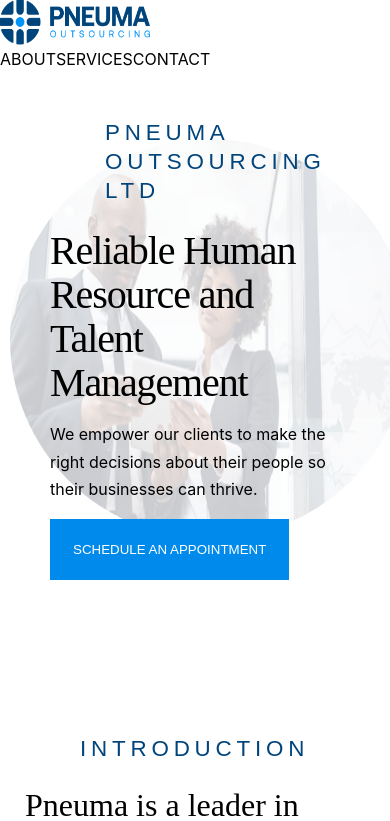
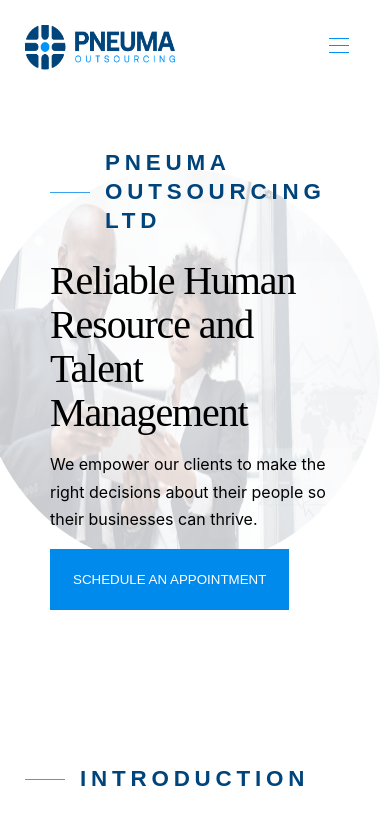
Before and after one commit to kingdanie/pneuma, a Next.js app in the folder pneumaoutsourcing/: page / in a window 390 px wide. Shown: the top 821 px of the page. Built offline with nearby package versions, Linux system fonts and the light colour scheme.

Commit message:
styling for mobile menu, navbar, headers etc

```diff
--- a/pneumaoutsourcing/styles/globals.css
+++ b/pneumaoutsourcing/styles/globals.css
@@ -154,6 +154,31 @@ section {
   max-width: 1040px;
 }
 
+.menu {
+  display: flex;
+  justify-content: space-between;
+  padding: 25px;
+  position: relative;
+}
+
+.menu-links {
+font-weight: 600;
+color: var(--brand-color-dark);
+display: flex;
+    gap: 25px;
+    align-items: center;
+}
+
+
+
+.menu-links a:hover {
+  text-decoration: underline;
+  transform: rotate(180);
+  }
+
+  .active{
+    color: var(--brand-color)
+  }
 .hero-info {
   max-width: 60%
 }
@@ -162,7 +187,7 @@ section {
   .hero-image{
     position: absolute;
     opacity: 0.2;
-    left: 10px;
+    right: 10px;
     z-index: -10;
     top: 70px;
 }
@@ -242,12 +267,12 @@ section {
 .services-card h3 {
   /* color: var(--brand-color-dark); */
   font-family: "metropolis-medium", sans-serif;
+  font-weight: bold;
   background-clip: text;
   -webkit-background-clip: text;
   /* background: linear-gradient(60deg, red, yellow, red, yellow, red); */
-  background: linear-gradient(45deg, #c8e9ff, #0095f9);
-  /* background: radial-gradient( circle farthest-corner at center center, white, #111 ) no-repeat; */
-  -webkit-background-clip: text;
+  /* background: linear-gradient(45deg, #c8e9ff, #0095f9); */
+  background: radial-gradient( circle farthest-corner at center center, #0162b1, #00457c ) no-repeat;  -webkit-background-clip: text;
   -webkit-text-fill-color: transparent;
 }
 
@@ -258,7 +283,8 @@ section {
 
 .contact-section {
   /* background-color: #68c1fcac; */
-  background-image: linear-gradient(45deg, transparent, #68c1fcac);
+  /* background-image: linear-gradient(45deg, transparent, #68c1fcac); */
+  background-image: linear-gradient(146deg, #68c1fc4d, #0162b1e0);
   padding: 50px;
 }
 
@@ -292,6 +318,7 @@ button {
   position: relative;
   padding-left: 55px;
   font-family: "metropolis-medium", sans-serif;
+  font-weight: 600;
   font-size: 1.4rem;
   line-height: 1.286;
   text-transform: uppercase;
@@ -303,7 +330,7 @@ button {
 .subtitle::before {
   content: "";
     display: block;
-    background-color: (0 138 236 / 79%);
+    background-color: rgb(0 138 236 / 79%);
     width: 40px;
     height: 1px;
     position: absolute;
@@ -328,8 +355,417 @@ a {
   box-sizing: border-box;
 }
 
+.s-home {
+  z-index: 501;
+
+  height: 100%;
+  width: 100%;
+  position: relative;
+  -webkit-transform: translateZ(0);
+  -ms-transform: translateZ(0);
+  transform: translateZ(0);
+  -webkit-backface-visibility: hidden;
+  backface-visibility: hidden;
+  -webkit-transition: -webkit-transform 0.7s;
+  transition: transform 0.7s;
+  -webkit-transition-timing-function: cubic-bezier(0.91, 0.01, 0.6, 0.99);
+  transition-timing-function: cubic-bezier(0.91, 0.01, 0.6, 0.99);
+}
+.info-is-visible .s-home {
+  -webkit-transform: translateX(100%);
+  -ms-transform: translateX(100%);
+  transform: translateX(100%);
+}
 
 
+/* ===================================================================
+ * # info - (_site-layout.scss)
+ *
+ * ------------------------------------------------------------------- */
+ .s-info {
+  z-index: 500;
+  position: fixed;
+  top: 0;
+  left: 0;
+  width: 100%;
+  height: 100%;
+  background-color: var(--dark-background-scheme);
+  color: rgba(255, 255, 255, 0.3);
+  padding: 8rem 1rem 9rem;
+  overflow-y: auto;
+  overflow-x: hidden;
+  visibility: hidden;
+  -webkit-transition: visibility 0s 0.7s;
+  transition: visibility 0s 0.7s;
+}
+
+.s-info a {
+  color: #FFFFFF;
+  display: inline-block;
+  border-bottom: 1px solid transparent;
+}
+
+.s-info a:hover,
+.s-info a:focus {
+  border-bottom: 1px solid rgba(255, 255, 255, 0.3);
+}
+
+.s-info h1,
+.s-info h3 {
+  margin-top: 0;
+  color: #FFFFFF;
+}
+
+.s-info h1 {
+  font-size: 3rem;
+  line-height: 1.219;
+  margin-bottom: 4.2rem;
+  position: relative;
+}
+
+.s-info h1::before {
+  display: block;
+  content: "";
+  width: 80px;
+  height: 1px;
+  background-color: rgba(0, 122, 236, 0.725);
+  position: absolute;
+  left: 3px;
+  top: -3.6rem;
+}
+
+.s-info h3 {
+  font-family: "metropolis-regular", sans-serif;
+  font-size: 1.4rem;
+  line-height: 1.286;
+  color: #008aec;
+}
+
+.info-wrapper {
+  min-height: 100%;
+  -webkit-overflow-scrolling: touch;
+  -webkit-transform: translateZ(0);
+  -ms-transform: translateZ(0);
+  transform: translateZ(0);
+  -webkit-backface-visibility: hidden;
+  backface-visibility: hidden;
+  -webkit-transform: translateX(100%);
+  -ms-transform: translateX(100%);
+  transform: translateX(100%);
+  -webkit-transition: transform 0.7s cubic-bezier(0.86, 0.01, 0.77, 0.78);
+  transition: transform 0.7s cubic-bezier(0.86, 0.01, 0.77, 0.78);
+}
+
+.info-contact {
+  padding-top: 3rem;
+  color: #FFFFFF;
+}
+
+.info-block {
+  margin-bottom: 4.5rem;
+}
+
+.info-social {
+  list-style: none;
+  font-size: 1.5rem;
+  margin: 0;
+  padding: 0;
+}
+
+.info-social:after {
+  content: "";
+  display: table;
+  clear: both;
+}
+
+.info-social li {
+  padding: .6rem 1.2rem .6rem 0;
+  line-height: 3rem;
+  width: 50%;
+  float: left;
+}
+
+.info-social a {
+  color: #FFFFFF;
+  border: none !important;
+}
+
+.info-social i {
+  font-size: 2.4rem;
+  width: 3.6rem;
+  float: left;
+  position: relative;
+  top: .3rem;
+}
+
+.info-social span {
+  display: inline-block;
+  border-bottom: 1px solid transparent;
+  -webkit-transition: all 0.3s ease-in-out;
+  transition: all 0.3s ease-in-out;
+}
+
+.info-social a:hover span,
+.info-social:focus span {
+  border-bottom: 1px solid rgba(255, 255, 255, 0.3);
+}
+
+.info-is-visible .s-info {
+  visibility: visible;
+  -webkit-transition: visibility 0s 0s;
+  transition: visibility 0s 0s;
+}
+
+.info-is-visible .info-wrapper {
+  -webkit-transform: translateX(0);
+  -ms-transform: translateX(0);
+  transform: translateX(0);
+  -webkit-transition: transform 0.5s cubic-bezier(0.82, 0.01, 0.77, 0.78);
+  transition: transform 0.5s cubic-bezier(0.82, 0.01, 0.77, 0.78);
+}
+
+
+/* -------------------------------------------------------------------
+ * ## info toggle  - (_site-layout.scss)
+ * ------------------------------------------------------------------- */
+ .info-toggle {
+  z-index: 502;
+  background-color: transparent;
+  border: 1px solid rgba(255, 255, 255, 0.12);
+  font-family: "metropolis-medium", sans-serif;
+  font-size: 12px;
+  text-transform: uppercase;
+  letter-spacing: .3rem;
+  color: white;
+  height: 42px;
+  width: 42px;
+  line-height: 42px;
+  position: fixed;
+  right: 25px;
+  top: 25px;
+  -webkit-transition: all 0.5s ease-in-out;
+  transition: all 0.5s ease-in-out;
+}
+
+.info-toggle:hover,
+.info-toggle:focus {
+  color: var(--dark-background-scheme);
+}
+
+.info-toggle::after {
+  content: "Menu";
+  display: block;
+  position: absolute;
+  top: 0;
+  left: -120px;
+  width: 120px;
+  padding-left: 12px;
+  opacity: 1;
+  visibility: visible;
+  -webkit-transition: all 0.5s ease-in-out;
+  transition: all 0.5s ease-in-out;
+}
+
+.info-menu-icon {
+  display: block;
+  width: 20px;
+  height: 1px;
+  margin-top: -1px;
+  position: absolute;
+  left: 10px;
+  top: 50%;
+  right: auto;
+  bottom: auto;
+  background-color: var(--brand-color);
+  -webkit-transition: background 0.2s ease-in-out;
+  transition: background 0.2s ease-in-out;
+}
+
+.info-menu-icon::before,
+.info-menu-icon::after {
+  content: '';
+  width: 100%;
+  height: 100%;
+  background-color: inherit;
+  position: absolute;
+  left: 0;
+  -webkit-transition-duration: 0.2s, 0.2s;
+  transition-duration: 0.2s, 0.2s;
+  -webkit-transition-delay: 0.2s, 0s;
+  transition-delay: 0.2s, 0s;
+}
+
+.info-menu-icon::before {
+  top: -7px;
+  -webkit-transition-property: top, transform;
+  transition-property: top, transform;
+}
+
+.info-menu-icon::after {
+  bottom: -7px;
+  -webkit-transition-property: bottom, transform;
+  transition-property: bottom, transform;
+}
+
+.info-is-visible .info-menu-icon {
+  background-color: var(--brand-color);
+}
+
+.info-is-visible .info-menu-icon::before,
+.info-is-visible .info-menu-icon::after {
+  background-color: #008aec;
+  -webkit-transition-delay: 0s, 0.2s;
+  transition-delay: 0s, 0.2s;
+}
+
+.info-is-visible .info-menu-icon::before {
+  top: 0;
+  -webkit-transform: rotate(45deg);
+  -ms-transform: rotate(45deg);
+  transform: rotate(45deg);
+}
+
+.info-is-visible .info-menu-icon::after {
+  bottom: 0;
+  -webkit-transform: rotate(-45deg);
+  -ms-transform: rotate(-45deg);
+  transform: rotate(-45deg);
+}
+
+.info-is-visible .info-toggle::after {
+  content: "close";
+}
+/* .info-is-visible::after {
+  content: "close";
+} */
+
+/* -------------------------------------------------------------------
+ * responsive:
+ * info
+ * ------------------------------------------------------------------- */
+@media only screen and (max-width:1400px) {
+  .s-info h1 {
+    font-size: 6rem;
+  }
+
+}
+
+@media only screen and (max-width:1200px) {
+  /* .info-toggle {
+    left: 40px;
+  } */
+
+  .s-info h1 {
+    font-size: 5.4rem;
+  }
+
+}
+
+@media only screen and (max-width:1100px) {
+  .s-info h1 {
+    font-size: 5.1rem;
+  }
+
+}
+
+@media only screen and (max-width:1000px) {
+  .s-info h1 {
+    font-size: 4.8rem;
+  }
+
+  .info-social li {
+    width: 100%;
+  }
+
+
+
+}
+
+@media only screen and (min-width:1000px) {
+    .info-toggle {
+    display: none;
+  }
+
+}
+
+@media only screen and (max-width:950px) {
+  .info-wrapper {
+    max-width: 700px;
+  }
+
+  .info-main,
+  .info-contact {
+    width: 100%;
+    float: none;
+    clear: both;
+  }
+
+  .info-social li {
+    width: 33.33333%;
+  }
+
+}
+
+@media only screen and (max-width:800px) {
+
+
+}
+
+@media only screen and (max-width:600px) {
+  .s-info h1 {
+    font-size: 4.2rem;
+  }
+
+}
+
+@media only screen and (max-width:500px) {
+  .s-info h1 {
+    font-size: 3.8rem;
+  }
+
+  .info-social li {
+    width: 50%;
+  }
+
+}
+
+@media only screen and (max-width:400px) {
+  .info-toggle {
+    right: 30px;
+  }
+
+  .info-toggle::after {
+    display: none;
+  }
+
+  .s-info h1 {
+    font-size: 3.5rem;
+  }
+
+  .info-social li {
+    width: auto;
+  }
+
+  .info-social span {
+    display: none;
+  }
+
+}
+
+
+@media screen and (max-width: 1020px) {
+
+  .menu-links{
+    width: 100vw;
+      position: absolute;
+      flex-direction: column;
+      height: 100%;
+      justify-content: center;
+      background: var(--dark-background-scheme);
+      translate: -200vw;
+  }
+
+}
 
 @media (prefers-color-scheme: dark) {
   html {
@@ -343,6 +779,12 @@ a {
   h1, h2, h3, h4, h5, h6, .h1, .h2, .h3, .h4, .h5, .h6 {
     color:#fff
   }
+
+  .menu-links {
+
+    color: white;
+
+    }
 
   .subtitle{
     color: var(--brand-color)
@@ -358,8 +800,22 @@ a {
   .services-card h3{
     color: var(--brand-color)
   }
+  .services-card h3 {
+    /* color: var(--brand-color-dark); */
+    background: linear-gradient(45deg, #c8e9ff, #0095f9);
+    -webkit-text-fill-color: transparent;
+    font-family: "metropolis-medium", sans-serif;
+    font-weight: bold;
+    background-clip: text;
+    -webkit-background-clip: text;
+  }
 
   .card-icons{
     background-color: var(--brand-color);
   }
+
+.contact-section {
+  /* background-color: #68c1fcac; */
+  background-image: linear-gradient(45deg, transparent, #68c1fcac);
 }
+}
```
